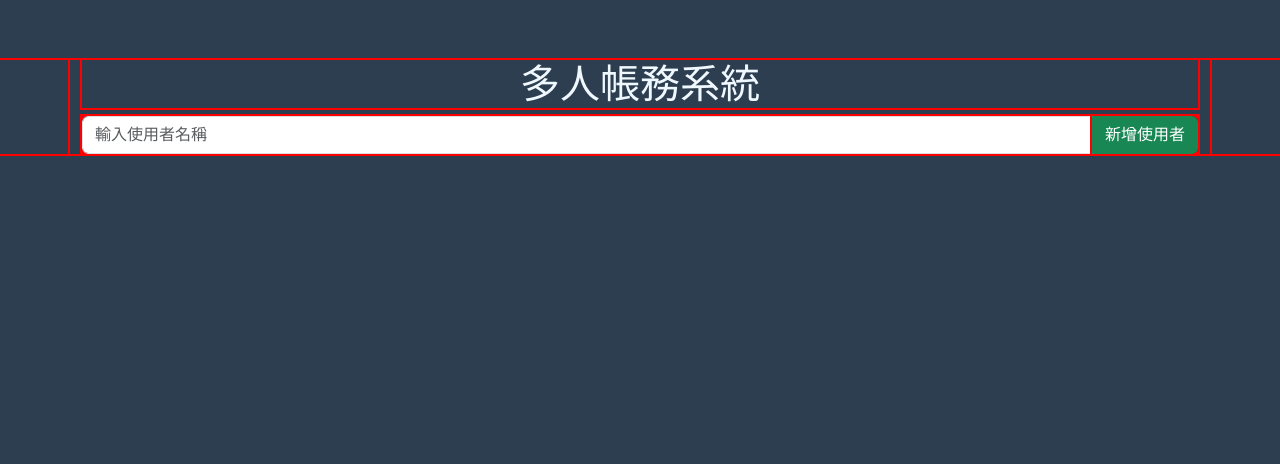
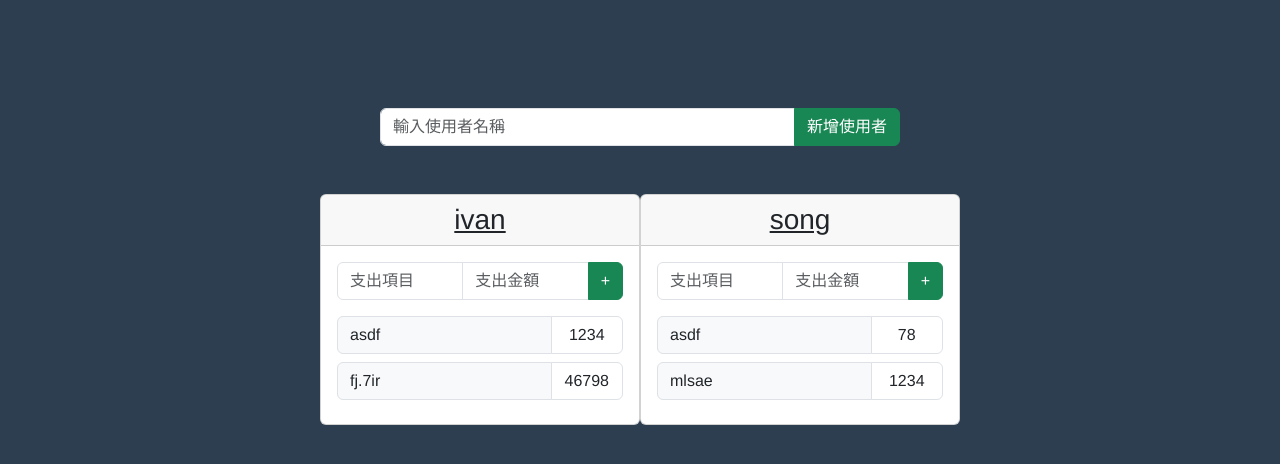
Before and after one commit to changgenglu/accounting-system, a Vue app: page / in a window 1280 px wide. Shown: the top 464 px of the page. Built offline with nearby package versions, Linux system fonts and the light colour scheme.

Commit message:
feat: 前端切版

```diff
--- a/src/App.vue
+++ b/src/App.vue
@@ -1,6 +1,6 @@
 <template>
   <div id="app">
-    <HomePage msg="Welcome to Your Vue.js App" />
+    <HomePage />
   </div>
 </template>
 
@@ -26,7 +26,7 @@ export default {
   /* color: #2c3e50; */
   margin-top: 60px;
 }
-*{outline: 2px red solid;}
+/* *{outline: 2px red solid;} */
 html {
   background-color: #2c3e50;
 }
--- a/src/components/HomePage.vue
+++ b/src/components/HomePage.vue
@@ -1,62 +1,119 @@
 <template>
-  <div class="container">
-    <h1>多人帳務系統</h1>
-    <div>
-      <div class="input-group">
-        <input type="text" class="form-control " v-model="newUsername" placeholder="輸入使用者名稱">
-        <button class="btn btn-success" @click="addUser">新增使用者</button>
+  <div class="container w-50">
+    <!-- <h1>多人帳務系統</h1> -->
+    <div class="input-group p-5">
+      <input type="text" class="form-control " v-model="newUsername" placeholder="輸入使用者名稱">
+      <button class="btn btn-success" @click="addUser">新增使用者</button>
+    </div>
+    <div class="row">
+      <div v-for="user in users" :key="user.id" class="card col-6 p-0">
+        <div class="card-header">
+          <a class="h3" href="#" @click="showInput(user.id)">{{ user.name }}</a>
+        </div>
+        <div class="card-body">
+          <div class="input-group mb-3">
+            <input class="form-control" type="text" v-model="expenseItem" placeholder="支出項目">
+            <input class="form-control" type="number" v-model="expenseAmount" placeholder="支出金額">
+            <button class="btn btn-success" @click="addExpense(user.id)">+</button>
+          </div>
+          <div v-for="(expense, index) in user.expenses" :key="index" class="mb-2">
+            <div class="input-group">
+              <div class="input-group-text w-75">{{ expense.item }}</div>
+              <div class="form-control">{{ expense.amount }}</div>
+            </div>
+          </div>
+        </div>
       </div>
-    </div>
-    <div>
-      <button class="btn btn-primary " style="margin: 10px;" v-for="user in users" :key="user.id">使用者 ID: {{ user.id }}，名稱: {{ user.name
-      }}</button>
     </div>
   </div>
 </template>
 
 <script>
 export default {
-  name: 'HelloWorld',
+  name: 'HomePage',
   data() {
     return {
       newUsername: "", // 新增使用者的名稱
-      users: [], // 使用者清單陣列
+      users: [
+        {
+          id: 1,
+          name: 'ivan',
+          expenses: [
+            {
+              amount: 1234,
+              item: "asdf"
+            },
+            {
+              amount: 46798,
+              item: "fj.7ir"
+            },
+          ]
+        },
+        {
+          id: 2,
+          name: 'song',
+          expenses: [
+            {
+              amount: 78,
+              item: "asdf"
+            },
+            {
+              amount: 1234,
+              item: "mlsae"
+            },
+          ]
+        },
+
+      ], // 使用者清單陣列
+      activeUserId: null, // 目前正在編輯支出的使用者 ID
+      expenseItem: '', // 支出項目輸入值
+      expenseAmount: null, // 支出金額輸入值s
     }
   },
   methods: {
     addUser() {
       const username = this.newUsername.trim();
-
       if (username !== "") {
-        // 建立使用者物件並加入使用者清單
         const user = { id: this.users.length + 1, name: username };
         this.users.push(user);
+        this.newUsername = "";
+      }
+    },
+    showInput(userId) {
+      // 切換顯示輸入框的使用者 ID
+      this.activeUserId = userId;
+      // 清空輸入欄位
+      this.expenseItem = '';
+      this.expenseAmount = null;
+    },
+    addExpense(userId) {
+      const item = this.expenseItem.trim();
+      const amount = parseFloat(this.expenseAmount);
+
+      if (item !== '' && !isNaN(amount) && amount > 0) {
+        // 找到目前正在編輯支出的使用者
+        const user = this.users.find((user) => user.id === userId);
+
+        // 建立支出物件並加入使用者的支出清單
+        const expense = { item: item, amount: amount };
+        if (!user.expenses) {
+          user.expenses = [];
+        }
+        user.expenses.push(expense);
 
         // 清空輸入欄位
-        this.newUsername = "";
+        this.expenseItem = '';
+        this.expenseAmount = null;
       }
     },
   },
 }
 </script>
 
-<!-- Add "scoped" attribute to limit CSS to this component only -->
 <style scoped>
-h3 {
-  margin: 40px 0 0;
-}
-
-ul {
-  list-style-type: none;
-  padding: 0;
-}
-
-li {
-  display: inline-block;
-  margin: 0 10px;
-}
-
-a {
-  color: #42b983;
+.payItem {
+  /* position: absolute;
+  right: 0;
+  top: 0; */
 }
 </style>
```
